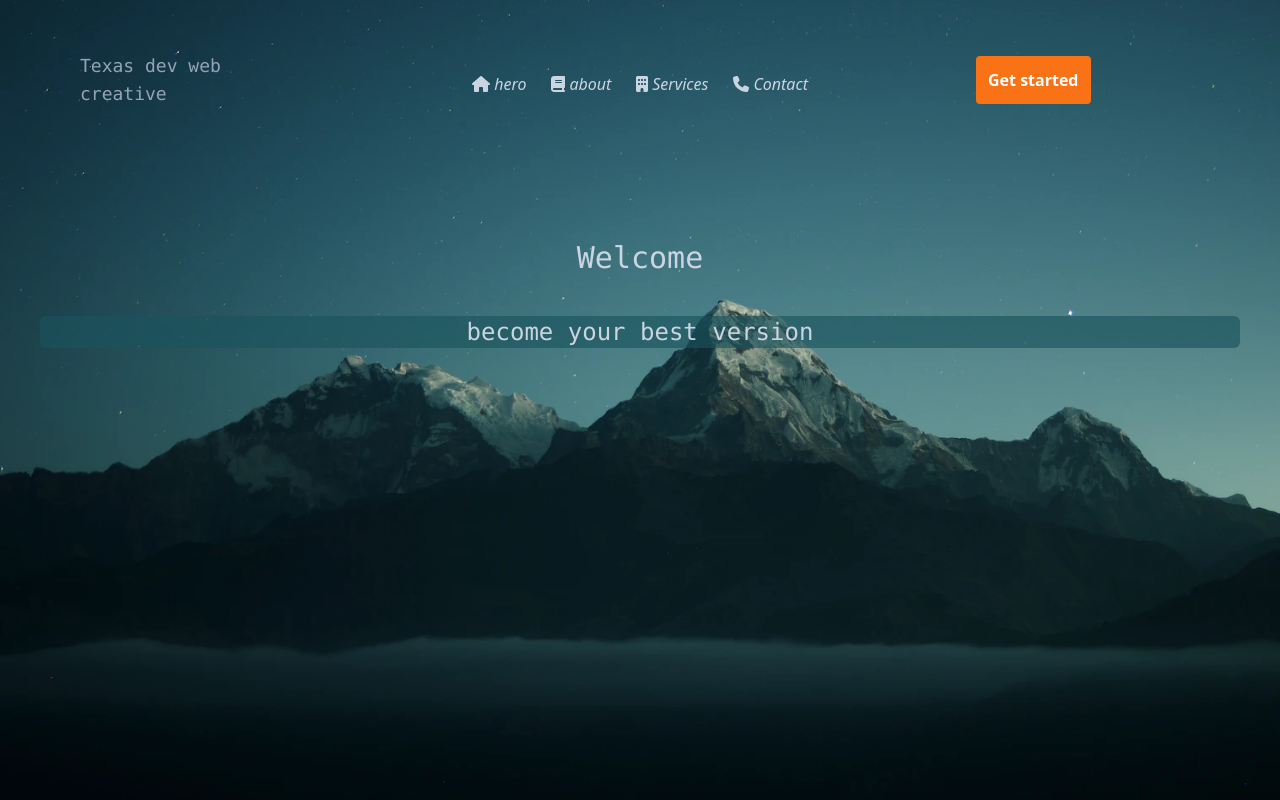
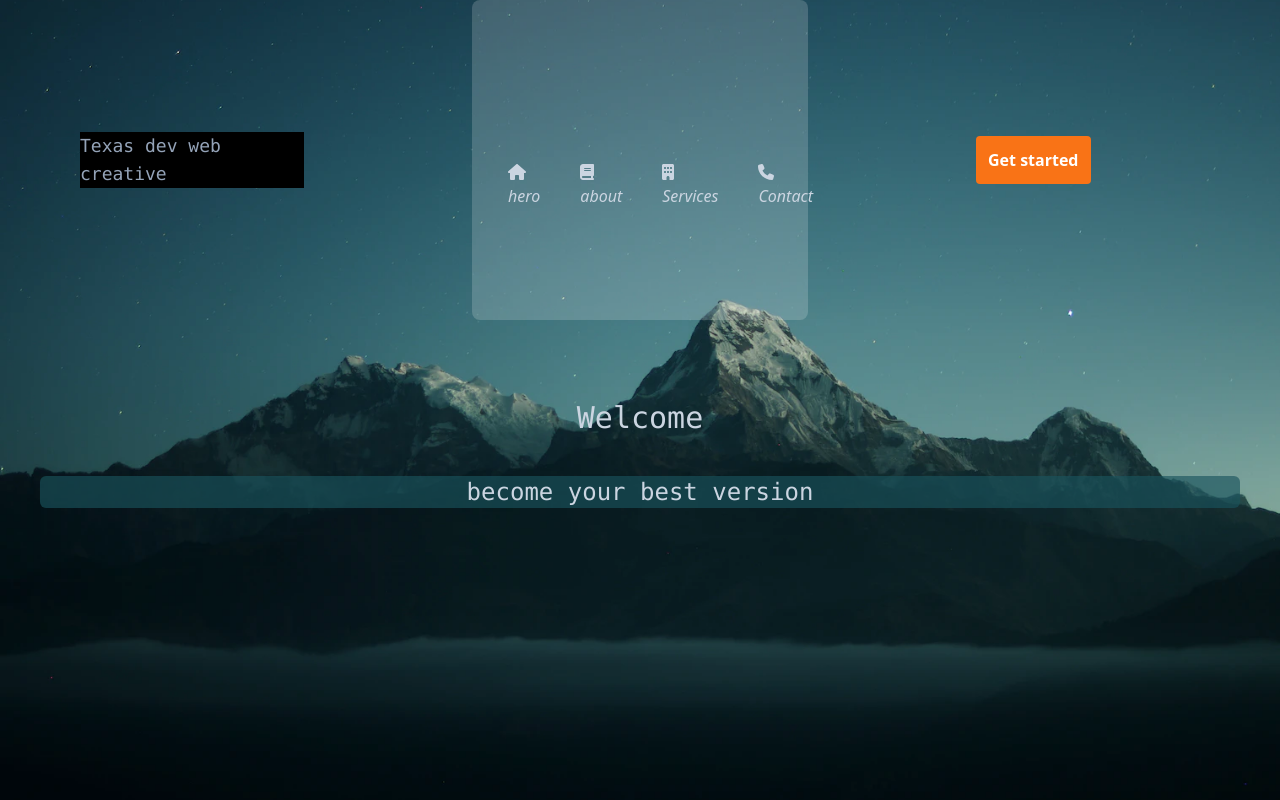
Before and after one commit to Matheus216/site-tailwindcss, a Next.js app in the folder site-tailwindcss/: page / in a window 1280 px wide. Built offline with nearby package versions, Linux system fonts and the light colour scheme.

Commit message:
Apply responsive value

```diff
--- a/site-tailwindcss/src/components/navbar/navbar.tsx
+++ b/site-tailwindcss/src/components/navbar/navbar.tsx
@@ -16,20 +16,20 @@ export default function Navbar() {
     function expandNavbar(e: any) {
         console.log('Open')
         if (small.includes('w-0'))
-          setSmall('w-[20%] gap-50')
+          setSmall('w-[40%] gap-50')
         else
-          setSmall('w-0  hidden')
+          setSmall('w-0 hidden')
 
         e.preventDefault()
       }
 
     return (
-      <div className="w-full h-40 max-w-full items-center justify-between flex">
-        <div className="md:text-lg lg:text-lg sm:text-sm font-mono text-slate-400 w-[20%]">
+      <div className="w-full h-80 max-w-full items-center justify-between flex bg-red">
+        <div className="md:text-lg lg:text-lg sm:text-sm font-mono text-slate-400 w-[20%] sm:align-middle bg-black h-5/5">
           <div className="md:hidden lg:hidden block text-2xl" >TDWC</div>
           <div className="hidden md:block lg:block">Texas dev web creative</div>
         </div>
-        <ul className={`md:flex lg:flex md:w-[30%] lg:w-[30%] justify-between items-center  ${small} sm:flex-col md:flex-row`}>
+        <ul className={`bg-[#f7f7f72e] h-[100%] align-middle justify-between rounded-lg items-center md:relative p-4 md:flex-row md:w-[30%] md:flex ${small} sm:flex-col sm:absolute`}>
           <ItemNav description='hero' href='#' icon={faHouse} />
           <ItemNav description='about' href='#' icon ={faBook}/>
           <ItemNav description='Services' href='#' icon={faBuilding} />
@@ -57,7 +57,7 @@ function ItemNav(request: IItemNavRequest) {
 
   return (
       <li className='list-none flex'>
-          <a className='text-slate-300 hover:text-orange-500 transition-colors delay-150 h-4' href={href} >
+          <a className='flex p-5 text-slate-300 hover:text-orange-500 transition-colors delay-150 h-4' href={href} >
             <i>
               <FontAwesomeIcon icon={icon} className='h-4'/> {description}
             </i>
```
